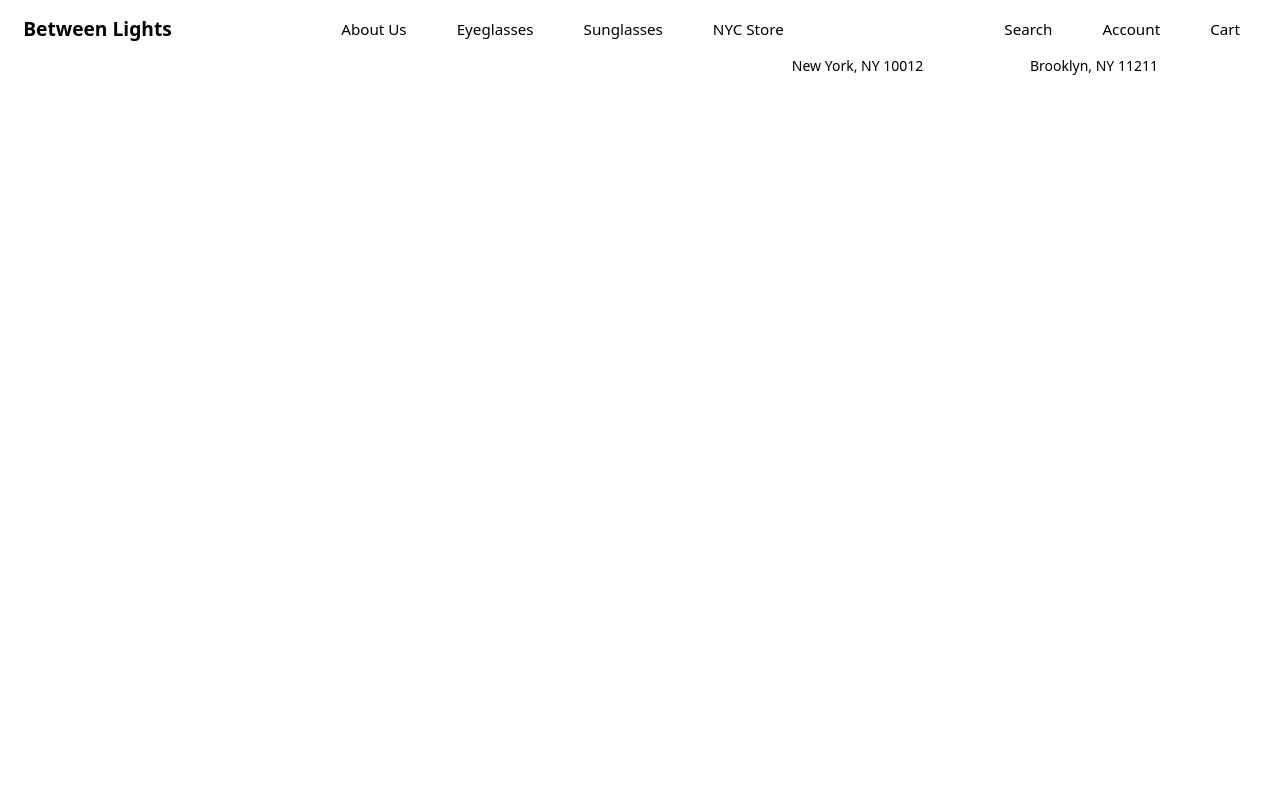
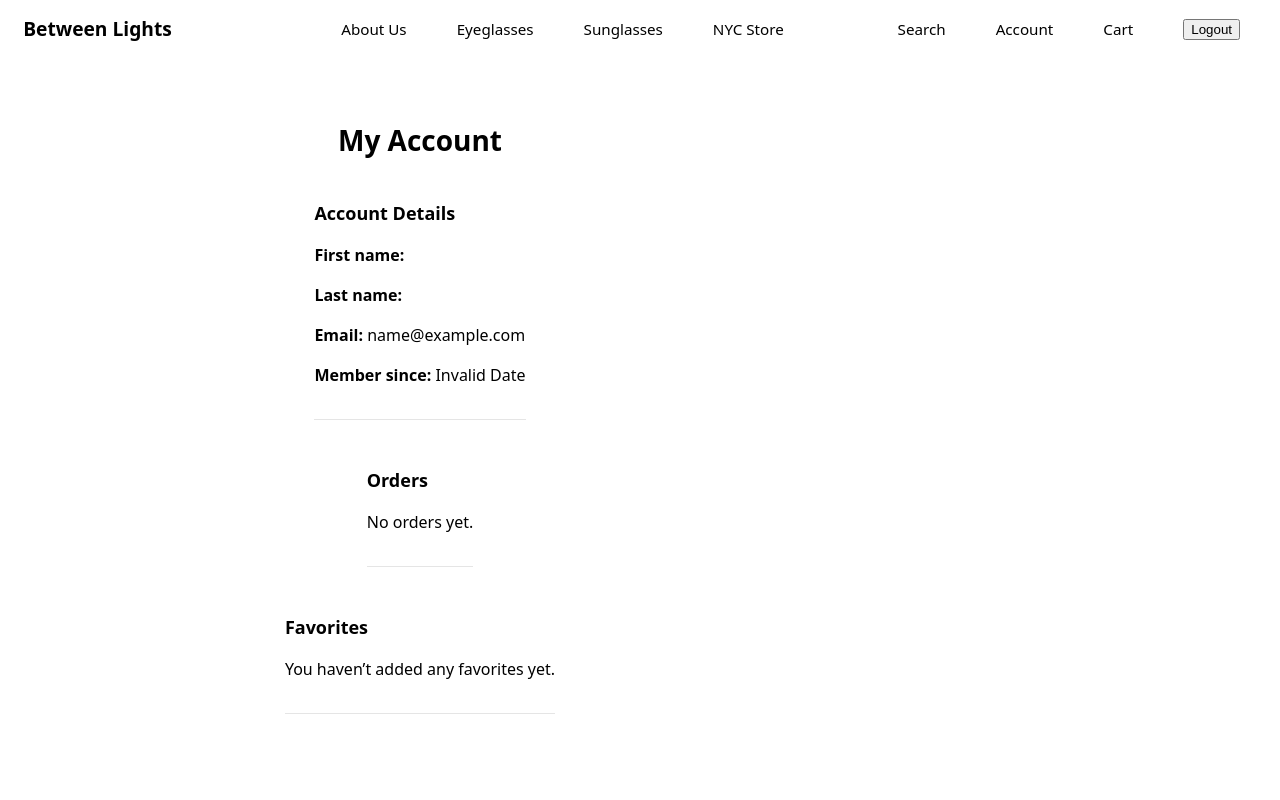
Before and after one commit to marchingkoala/betweenLights, a React (Vite) app in the folder frontend/: page /account in a window 1280 px wide. Shown: the top 800 px of the page. Built offline with nearby package versions, Linux system fonts and the light colour scheme; sample sign-in values are in the browser's storage.

Commit message:
login functionality with safe guardrails built in / auto navigation to account page / dynamic navbar tab after successful login / logout feature implemented

```diff
--- a/frontend/src/App.jsx
+++ b/frontend/src/App.jsx
@@ -1,5 +1,7 @@
 import React from 'react';
 import { BrowserRouter as Router, Routes, Route, useLocation } from 'react-router-dom';
+import ProtectedRoute from './routes/protectedRoute'
+import PublicOnlyRoute from './routes/publicOnlyRoute';
 import NavBar from './common/NavBar';
 import Footer from './common/Footer';
 import LandingPage from './pages/LandingPage';
@@ -10,25 +12,34 @@ import NYCStorePage from './pages/NYCStorePage';
 import LoginPage from './pages/LoginPage';
 import RegisterPage from './pages/RegisterPage';
 import CartPage from './pages/CartPage';
+import AccountPage from './pages/AccountPage';
 import './App.css';
 
 function App() {
   const location = useLocation();
-  const darkPages = ['/login', '/register'];
+  const darkPages = ['/login', '/register', '/account'];
   const variant = darkPages.includes(location.pathname) ? 'dark' : 'auto';
 
   return (
     <>
       <NavBar variant={variant} />
       <Routes>
+        {/* Public pages */}
         <Route path="/" element={<LandingPage />} />
         <Route path="/eyeglasses" element={<EyeglassesPage />} />
         <Route path="/sunglasses" element={<SunglassesPage />} />
         <Route path="/about" element={<AboutPage />} />
         <Route path="/nyc-store" element={<NYCStorePage />} />
-        <Route path="/login" element={<LoginPage />} />
-        <Route path="/register" element={<RegisterPage />} />
-        <Route path="/cart" element={<CartPage />} />
+        {/* Public-only routes */}
+        <Route element={<PublicOnlyRoute />}>
+          <Route path="/login" element={<LoginPage />} />
+          <Route path="/register" element={<RegisterPage />} />
+        </Route>
+        {/* Protected routes */}
+        <Route element={<ProtectedRoute />}>
+          <Route path="/account" element={<AccountPage />} />
+          <Route path="/cart" element={<CartPage />} />
+        </Route>
       </Routes>
       <Footer />
     </>
--- a/frontend/src/common/NavBar.jsx
+++ b/frontend/src/common/NavBar.jsx
@@ -1,8 +1,13 @@
 import React, { useState, useEffect } from 'react';
-import { Link } from 'react-router-dom';
+import { Link, useNavigate } from 'react-router-dom';
+import {logout} from '../redux/authSlice';
+import { useDispatch, useSelector } from 'react-redux';
 import '../styles/NavBar.css';
 
 const Navbar = ({ variant = 'auto' }) => {
+  const dispatch = useDispatch();
+  const navigate = useNavigate();
+  const {user, isAuthenticated} = useSelector((state) => state.auth);
   const [hover, setHover] = useState(false);
   const [isScrolled, setIsScrolled] = useState(false);
 
@@ -16,6 +21,11 @@ const Navbar = ({ variant = 'auto' }) => {
 
     return () => window.removeEventListener('scroll', handleScroll);
   }, []);
+
+  const handleLogout = () => {
+    dispatch(logout());
+    navigate('/login');
+  };
 
   const styles = {
     navbar: {
@@ -117,12 +127,15 @@ const Navbar = ({ variant = 'auto' }) => {
         <Link to="/search" style={{ ...styles.link, color: isNavbarWhite ? 'black' : 'white' }}>
           Search
         </Link>
-        <Link to="/login" style={{ ...styles.link, color: isNavbarWhite ? 'black' : 'white' }}>
-          Account
-        </Link>
+        {!isAuthenticated && (<Link to="/login" style={{ ...styles.link, color: isNavbarWhite ? 'black' : 'white' }}>Login</Link>)}
+        {isAuthenticated && (<Link to="/account" style={{ ...styles.link, color: isNavbarWhite ? 'black' : 'white' }}>
+        Account</Link>)}
         <Link to="/cart" style={{ ...styles.link, color: isNavbarWhite ? 'black' : 'white' }}>
           Cart
         </Link>
+        {isAuthenticated && <button onClick={handleLogout} className="logoutBtn">
+        Logout
+      </button>}
       </div>
     </div>
   );
--- /dev/null
+++ b/frontend/src/pages/AccountPage.jsx
@@ -0,0 +1,80 @@
+import React from 'react';
+import { useDispatch, useSelector } from 'react-redux';
+import { logout } from '../redux/authSlice';
+import { useNavigate } from 'react-router-dom';
+
+const AccountPage = () => {
+  const dispatch = useDispatch();
+  const navigate = useNavigate();
+  const { user } = useSelector((state) => state.auth);
+
+  if (!user) return null; // safety guard
+
+  return (
+    <div style={styles.root}>
+      <h1 style={styles.heading}>My Account</h1>
+
+      {/* Account details */}
+      <section style={styles.section}>
+        <h2 style={styles.subheading}>Account Details</h2>
+        <p><strong>First name:</strong> {user.first_name}</p>
+        <p><strong>Last name:</strong> {user.last_name}</p>
+        <p><strong>Email:</strong> {user.email}</p>
+        <p>
+          <strong>Member since:</strong>{' '}
+          {new Date(user.created_at).toLocaleDateString()}
+        </p>
+      </section>
+
+      {/* Orders placeholder */}
+      <section style={styles.section}>
+        <h2 style={styles.subheading}>Orders</h2>
+        <p>No orders yet.</p>
+      </section>
+
+      {/* Favorites placeholder */}
+      <section style={styles.section}>
+        <h2 style={styles.subheading}>Favorites</h2>
+        <p>You haven’t added any favorites yet.</p>
+      </section>
+    </div>
+  );
+};
+
+const styles = {
+  root: {
+    display: 'flex',
+    flexDirection: 'column',
+    alignItems: 'center',
+    height: '100vh',
+    width: '100%',
+    maxWidth: '800px',
+    marginTop: '100px',
+    marginBottom: '115px',
+    padding: '0 20px',
+    textAlign: 'left',
+  },
+  heading: {
+    fontSize: '28px',
+    marginBottom: '24px',
+  },
+  subheading: {
+    fontSize: '18px',
+    marginBottom: '12px',
+  },
+  section: {
+    marginBottom: '32px',
+    paddingBottom: '16px',
+    borderBottom: '1px solid #e5e5e5',
+  },
+  logoutBtn: {
+    marginTop: '24px',
+    padding: '10px 16px',
+    background: '#000',
+    color: '#fff',
+    border: 'none',
+    cursor: 'pointer',
+  },
+};
+
+export default AccountPage;
--- /dev/null
+++ b/frontend/src/redux/authSlice.js
@@ -0,0 +1,59 @@
+import { createSlice, createAsyncThunk } from '@reduxjs/toolkit';
+import axios from 'axios';
+
+const persistedUser = localStorage.getItem('user');
+
+const initialState = {
+  user: persistedUser ? JSON.parse(persistedUser) : null,
+  isAuthenticated: !!persistedUser,
+  loading: false,
+  error: null,
+};
+
+export const loginUser = createAsyncThunk(
+  'auth/loginUser',
+  async (credentials, { rejectWithValue }) => {
+    try {
+      const res = await axios.post(
+        'http://localhost:5000/api/auth/login',
+        credentials
+      );
+      return res.data.user;
+    } catch (err) {
+      return rejectWithValue(err.response?.data?.error || 'Login failed');
+    }
+  }
+);
+
+const authSlice = createSlice({
+  name: 'auth',
+  initialState,
+  reducers: {
+    logout: (state) => {
+      state.user = null;
+      state.isAuthenticated = false;
+      localStorage.removeItem('user');
+    },
+  },
+  extraReducers: (builder) => {
+    builder
+      // LOGIN
+      .addCase(loginUser.pending, (state) => {
+        state.loading = true;
+        state.error = null;
+      })
+      .addCase(loginUser.fulfilled, (state, action) => {
+        state.loading = false;
+        state.user = action.payload;
+        state.isAuthenticated = true;
+        localStorage.setItem('user', JSON.stringify(action.payload));
+      })
+      .addCase(loginUser.rejected, (state, action) => {
+        state.loading = false;
+        state.error = action.payload;
+      });
+  },
+});
+
+export const { logout } = authSlice.actions;
+export default authSlice.reducer;
--- a/frontend/src/redux/store.js
+++ b/frontend/src/redux/store.js
@@ -2,11 +2,13 @@ import { configureStore } from '@reduxjs/toolkit';
 import productsReducer from './productsSlice';
 import favoritesReducer from './favoritesSlice';
 import cartReducer from './cartSlice';
+import authReducer from './authSlice';
 
 export const store = configureStore({
   reducer: {
     products: productsReducer,
     favorites: favoritesReducer,
     cart: cartReducer,
+    auth: authReducer,
   },
 });
--- /dev/null
+++ b/frontend/src/routes/protectedRoute.jsx
@@ -0,0 +1,17 @@
+import { useSelector } from "react-redux";
+import { Navigate, Outlet } from "react-router-dom";
+
+const ProtectedRoute = () => {
+  const { isAuthenticated, loading} = useSelector((state) => state.auth);
+
+  // WAIT if Redux is still loading login state
+  if (loading) return null; // or a spinner
+
+  if (!isAuthenticated) {
+    return <Navigate to="/login" replace />;
+  }
+
+  return <Outlet />;
+};
+
+export default ProtectedRoute;
--- /dev/null
+++ b/frontend/src/routes/publicOnlyRoute.jsx
@@ -0,0 +1,14 @@
+import { useSelector } from 'react-redux';
+import { Navigate, Outlet } from 'react-router-dom';
+
+const PublicOnlyRoute = () => {
+  const { isAuthenticated } = useSelector((state) => state.auth);
+
+  if (isAuthenticated) {
+    return <Navigate to="/" replace />;
+  }
+
+  return <Outlet />;
+};
+
+export default PublicOnlyRoute;
--- a/frontend/src/styles/LoginPage.css
+++ b/frontend/src/styles/LoginPage.css
@@ -5,7 +5,5 @@
     height: 100vh;
     width: 100%;
     background-color: white;
-    display: flex;
-    flex-direction: column;
     align-items: center;
 }
```
Also changed, not shown: frontend/src/pages/LoginPage.jsx (+31 -5 lines), 1 other file (tests, documents, lock files or other folders).
